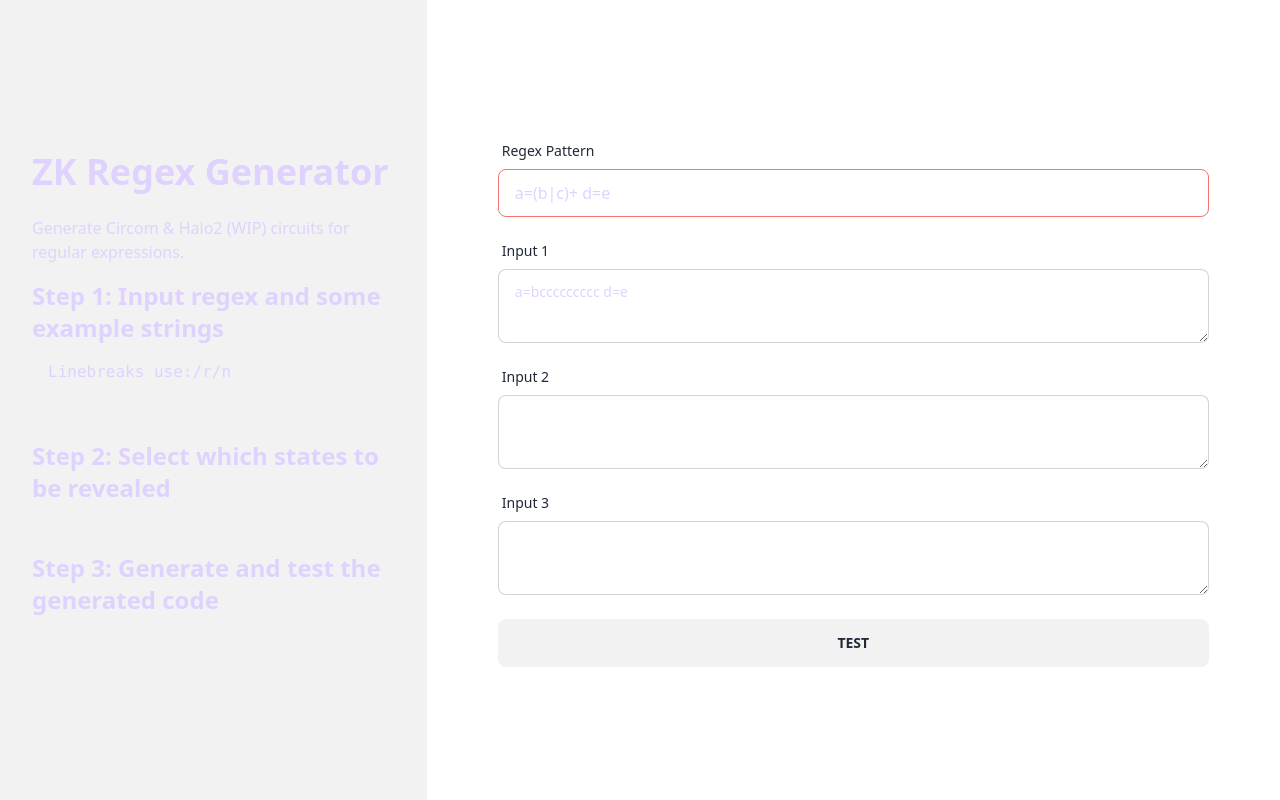
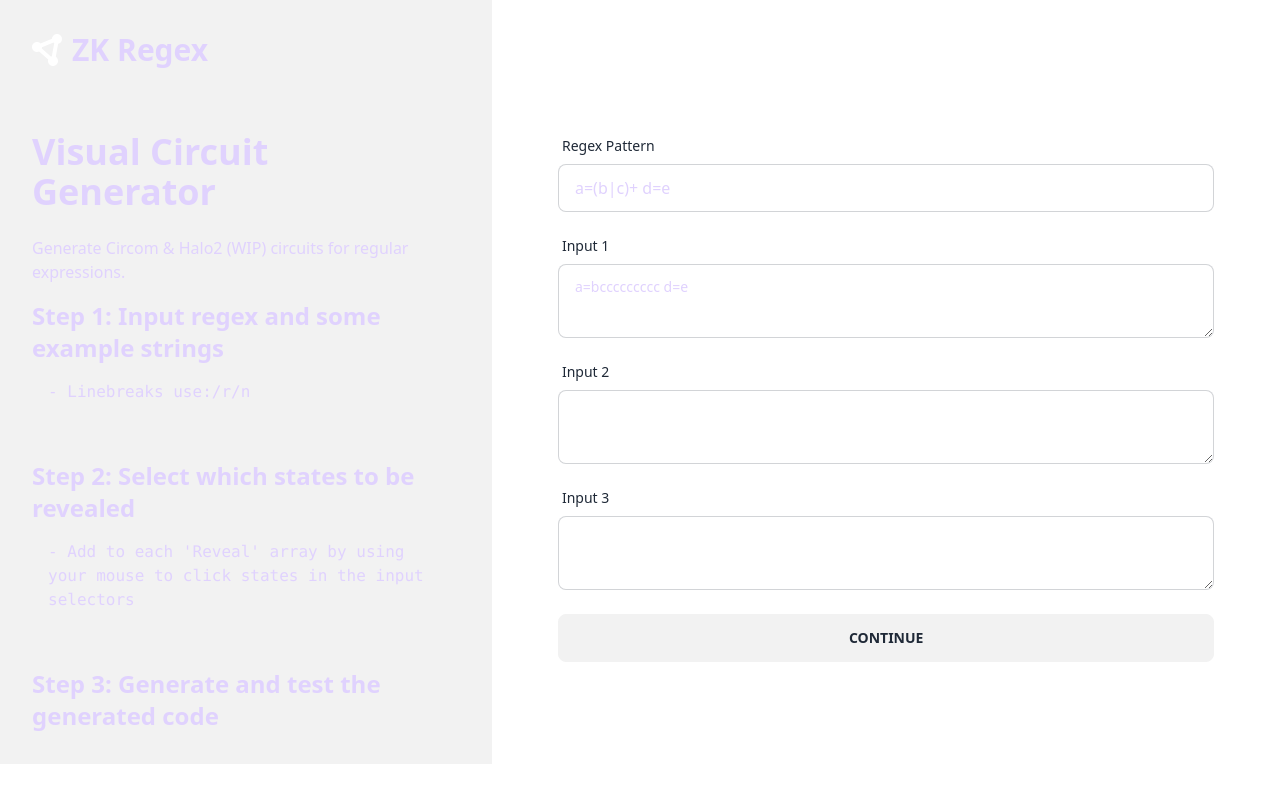
Before and after one commit to zkemail/zk-regex-ui, a SvelteKit app: page / in a window 1280 px wide. Built offline with nearby package versions, Linux system fonts and the light colour scheme.

Commit message:
added redirect back to zkregex.com, fixed input validation logic, new reveal group button, and instructions

```diff
--- a/src/routes/+layout.svelte
+++ b/src/routes/+layout.svelte
@@ -1,35 +1,49 @@
 <script>
     import "../app.css";
 </script>
+<style>
+	pre {
+			white-space: pre-wrap; /* Allows text to wrap */
+			word-wrap: break-word; /* Breaks long words if necessary */
+			overflow-wrap: break-word; /* Ensures words break to prevent overflow */
+	}
+</style>
 <main>
-	<div class="h-screen bg-base-100">
+	<div class="h-full bg-base-100">
 		<!-- header -->
-		<div class="w-full h-1/6 text-center text-primary-content pt-5 md:hidden bg-base-200 pl-8 pr-8">
-			<h1 class="text-4xl font-extrabold">Zk Regex Generator</h1>
+		<div class="w-full text-center text-primary-content pt-5 md:hidden bg-base-200 pl-8 pr-8">
+			<h1 class="text-4xl font-extrabold">Visual Circuit Generator</h1>
 			<p class="text-left">
 			</p>
 		</div>
-		<div class="w-full flex h-5/6 md:h-full">
-			<div class="w-4/12 items-center justify-center hidden md:flex bg-base-200">
+		<div class="w-full flex h-full">
+			<div class="w-5/12 hidden md:flex bg-base-200 flex-wrap">
 				<div class="px-8 text-left text-primary-content">
+					<div class="flex mt-8 flex-wrap">
+						<a href="https://zkregex.com" class="flex justify-center items-center hover:underline">
+								<img src="/circle-nodes-solid.svg" alt="Circle Nodes" class="w-8 h-8 mr-2">
+								<h2 class="text-3xl font-bold">ZK Regex</h2>
+						</a>
+					</div>
 					<!-- <img src="/logo.svg" class="w-16 inline" />	 -->
-					<h1 class="text-4xl font-extrabold">ZK Regex Generator</h1>
+					<h1 class="text-4xl font-extrabold mt-16">Visual Circuit Generator</h1>
 					<br/>
 					<p>
 						Generate Circom & Halo2 (WIP) circuits for regular expressions.
 					</p>
-					<div tabindex="0" class="collapse collapse-open">
+					<div class="collapse collapse-open">
 						<h2 class="collapse-title text-2xl font-bold pl-0 pr-0" >Step 1: Input regex and some example strings</h2>
 						<pre class="collapse-content">
-<span>Linebreaks use:</span><code>/r/n
-						</code></pre>
+<span>- Linebreaks use:</span><code>/r/n</code>
+						</pre>
 					</div>
-					<div tabindex="0" class="collapse collapse-open">
+					<div class="collapse collapse-open">
 						<h2 class="collapse-title text-2xl font-bold pl-0 pr-0">Step 2: Select which states to be revealed</h2>
-						<p class="collapse-content">
-						</p>
+						<pre class="collapse-content">
+<span>- Add to each 'Reveal' array by using your mouse to click states in the input selectors
+						</pre>
 					</div>
-					<div tabindex="0" class="collapse collapse-open">
+					<div class="collapse collapse-open">
 						<h2 class="collapse-title text-2xl font-bold pl-0 pr-0">Step 3: Generate and test the generated code</h2>
 					<div class="collapse-content">
 					</div>
--- a/src/routes/+page.svelte
+++ b/src/routes/+page.svelte
@@ -14,6 +14,11 @@
     function validateRegex(regex) {
         return !!regex
     };
+
+    function validateInput(input, regex) {
+        return !input || applyMinDfa(regexToDfa(regex), input).length > 0;
+    }
+
     function test() {
         minDfa = regexToDfa(regex);
         let results = []
@@ -86,38 +91,41 @@
 
 </script>
 
-<div class="h-screen w-full text-primary-content">
-    <div class="h-full overflow-y-scroll w-full flex items-center justify-center">
+<div class="h-auto w-full text-primary-content mb-16 mt-32">
+    <div class="h-auto overflow-y-scroll w-full flex items-center justify-center">
         <div class="w-5/6">
     <form class="w-full">
         <div class="form-control w-full mb-4">
-            <label for="regex" class="label">
+            <label for="regex" class="label" id="regexpattern">
                 <span class="label-text">Regex Pattern</span>
             </label>
-            <input id="regex" type="text" class:input-error={!validateRegex()} bind:value={regex} placeholder="(h|H)ello (w|W)orld" class="input input-bordered w-full" />
+            <input id="regex" type="text" class:input-error={!validateRegex(regex)} bind:value={regex} placeholder="(h|H)ello (w|W)orld" class="input input-bordered w-full" />
         </div>
         <div class="form-control w-full mb-4">
             <label for="input1" class="label">
                 <span class="label-text">Input 1</span>
             </label>
-            <textarea id="input1" bind:value={inputs[0]} placeholder="" class="textarea textarea-bordered w-full" />
+            <textarea id="input1" class:input-error={!validateInput(inputs[0], regex)} bind:value={inputs[0]} placeholder="" class="textarea textarea-bordered w-full" />
         </div>
         <div class="form-control w-full mb-4">
             <label for="input2" class="label">
                 <span class="label-text">Input 2</span>
             </label>
-            <textarea id="input2" bind:value={inputs[1]} placeholder="" class="textarea textarea-bordered  w-full" />
+            <textarea id="input2" class:input-error={!validateInput(inputs[1], regex)} bind:value={inputs[1]} placeholder="" class="textarea textarea-bordered  w-full" />
         </div>
         <div class="form-control w-full mb-4">
             <label for="input3" class="label">
                 <span class="label-text">Input 3</span>
             </label>
-            <textarea id="input3" bind:value={inputs[2]} placeholder="" class="textarea textarea-bordered  w-full" />
+            <textarea id="input3" class:input-error={!validateInput(inputs[2], regex)} bind:value={inputs[2]} placeholder="" class="textarea textarea-bordered  w-full" />
         </div>
-        <button class="btn mt-2 w-full" on:click={test}>Test</button>
+        <button class="btn mt-2 w-full" on:click|preventDefault={test}>Continue</button>
     </form>
     {#if parsedInputs.length > 0}
     <div class="text-left w-full mt-4">
+        Click the states below to select the characters you want to reveal or export.
+        <br/>
+        <br/>
         {#each parsedInputs as parsedInput, i}
             {#if parsedInput.length > 0}
             <div class="text-lg mb-2">
@@ -147,7 +155,7 @@
         {/each}
         <div class="mt-10 w-full">
             <div class="text-xl">
-                Choose states (Select the characters that you want to reveal from above)
+                Selected Reveal Groups
             </div>
                 <div class="flex flex-col">
                     {#each reveals as reveal, i}
@@ -157,7 +165,7 @@
                             <div>{JSON.stringify(reveal)}</div>
                         </div>
                     {/each}
-                    <button class="btn mt-4" on:click={newReveal}>New Reveal</button>
+                    <button class="btn mt-4 w-1/3" on:click={newReveal}>+ Add New Reveal Group</button>
                 </div>
         </div>
         <button class="btn mt-4 w-full" on:click={generate} onclick="my_modal_2.showModal()">Generate</button>
```
Also changed, not shown: static/circle-nodes-solid.svg (added). Lines whose indentation alone changed are shown as unchanged.
